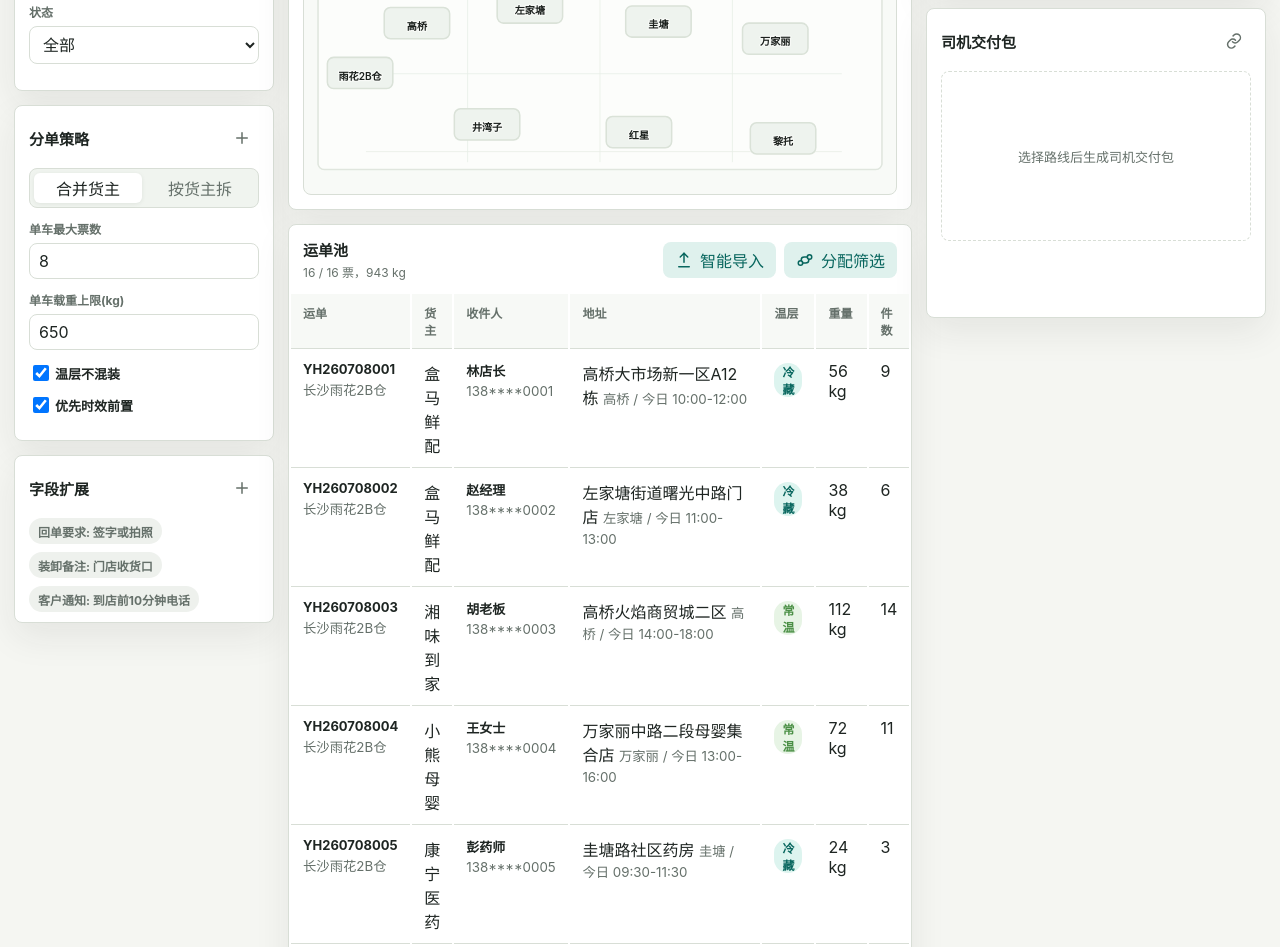
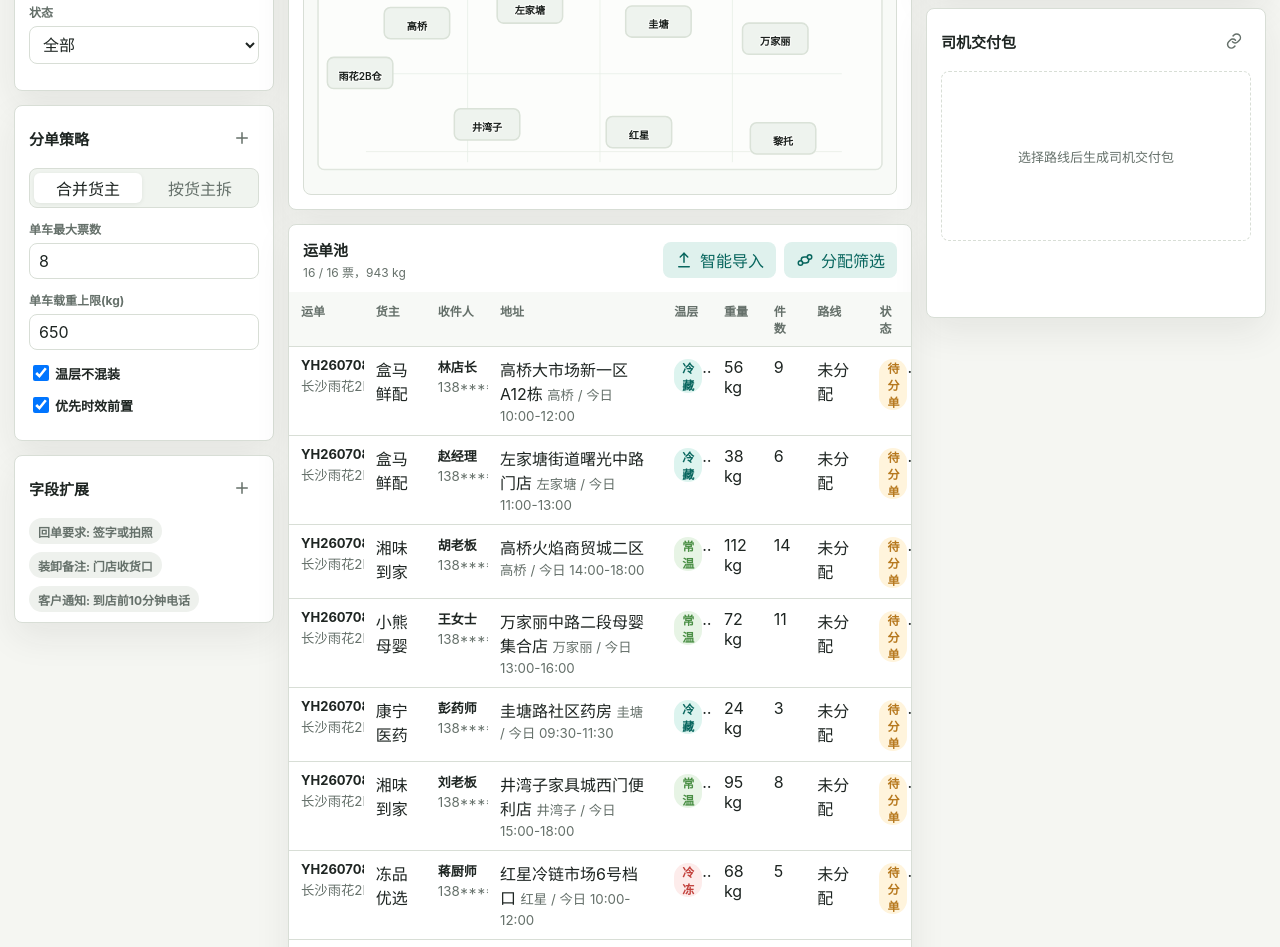
Before and after one commit to fly-three/yuhua-city-delivery, a plain HTML site: page index.html in a window 1280 px wide. Shown: the part 344-1291 px from the top of the page. Drawn offline with Linux system fonts and the light colour scheme.

Commit message:
优化运单池表格自适应列宽

```diff
--- a/styles.css
+++ b/styles.css
@@ -418,12 +418,34 @@ select:focus {
   overflow: hidden;
 }
 
+.table-wrap {
+  overflow-x: auto;
+}
+
+.table-wrap table {
+  width: 100%;
+  table-layout: fixed;
+  border-collapse: collapse;
+}
+
+.table-wrap th:nth-child(1) { width: 12%; } /* 运单 */
+.table-wrap th:nth-child(2) { width: 10%; } /* 货主 */
+.table-wrap th:nth-child(3) { width: 10%; } /* 收件人 */
+.table-wrap th:nth-child(4) { width: 28%; } /* 地址 */
+.table-wrap th:nth-child(5) { width: 8%; } /* 温层 */
+.table-wrap th:nth-child(6) { width: 8%; } /* 重量 */
+.table-wrap th:nth-child(7) { width: 7%; } /* 件数 */
+.table-wrap th:nth-child(8) { width: 10%; } /* 路线 */
+.table-wrap th:nth-child(9) { width: 7%; } /* 状态 */
+
 th,
 td {
   padding: 10px 12px;
   border-bottom: 1px solid var(--line);
   text-align: left;
   vertical-align: top;
+  overflow: hidden;
+  text-overflow: ellipsis;
 }
 
 th {
```
